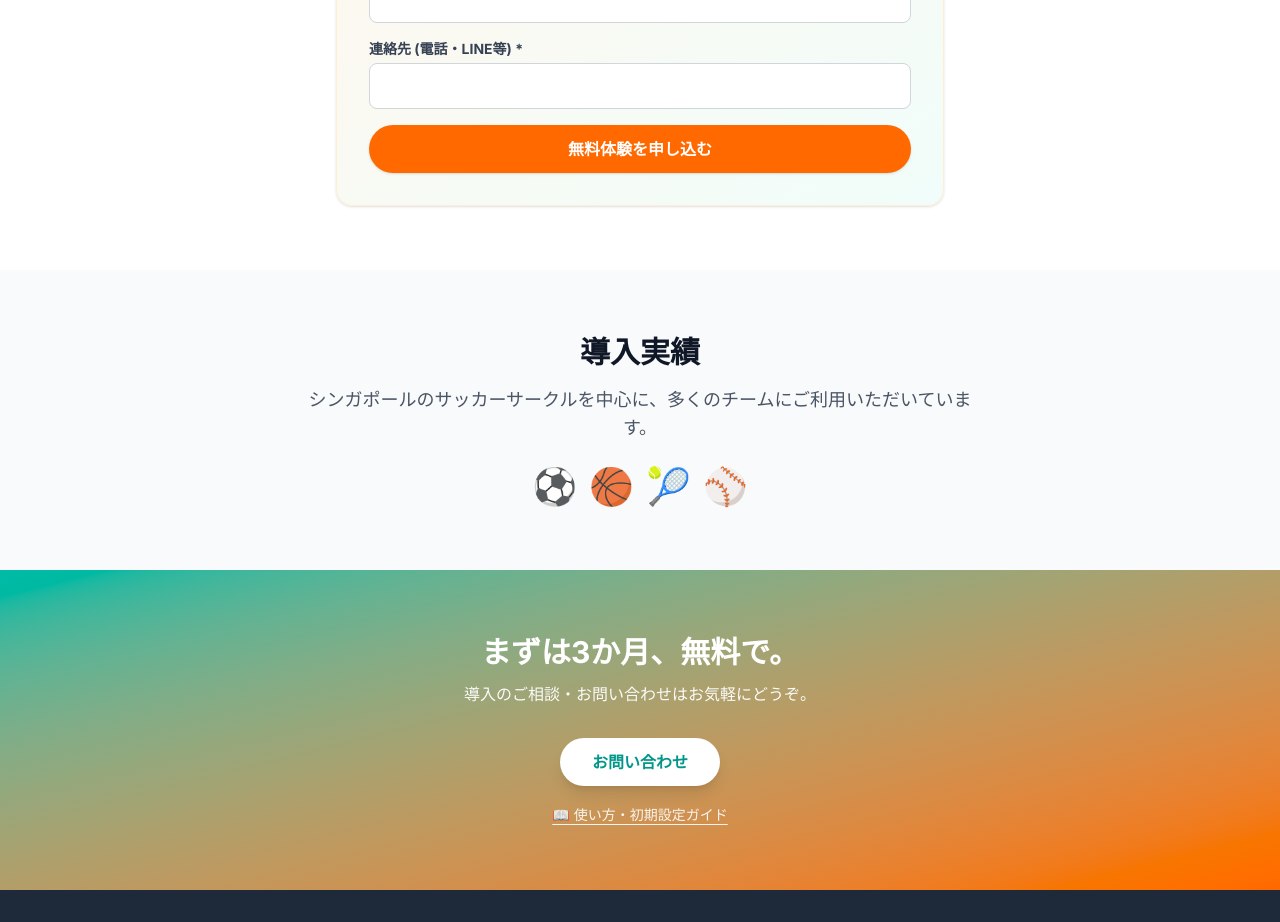
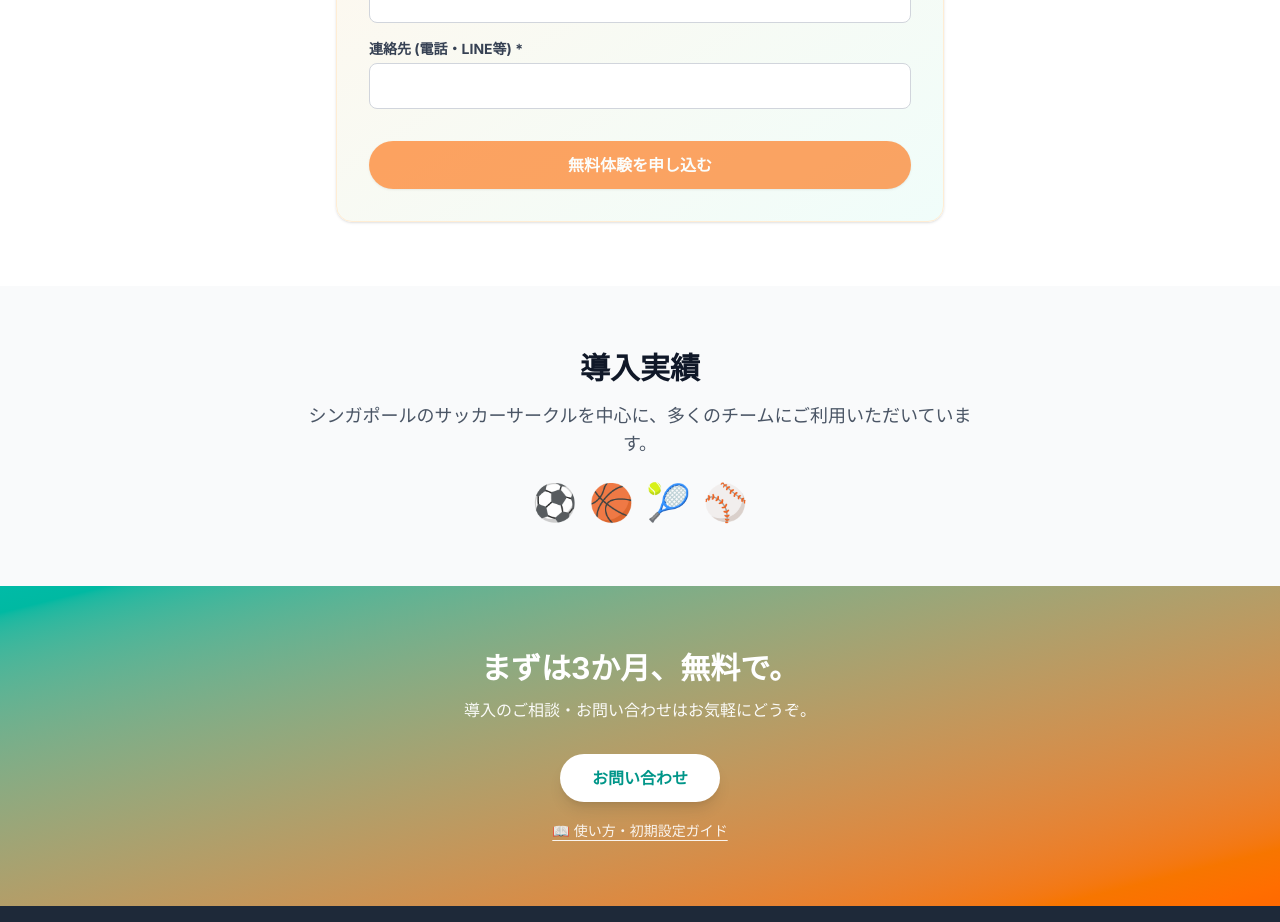
Before and after one commit to JojoYay/jittee, a Next.js app: page /sposched in a window 1280 px wide. Shown: the part 4760-5682 px from the top of the page. Built offline with nearby package versions, Linux system fonts and the light colour scheme; no server answers.

Commit message:
Turnstileのサイトキーを設定 (無料体験フォームの人間判定を有効化)
Co-Authored-By: Claude Fable 5 <noreply@anthropic.com>

```diff
--- a/app/sposched/page.tsx
+++ b/app/sposched/page.tsx
@@ -13,7 +13,7 @@ import { useLanguage } from '../contexts/LanguageContext'
 
 // Cloudflare Turnstile (無料の人間判定)。サイトキーは公開情報。
 // 空文字の間はウィジェットを出さず、サーバー側の検証もスキップされる (段階導入)
-const TURNSTILE_SITE_KEY = ''
+const TURNSTILE_SITE_KEY = '0x4AAAAAAD8rM9xgBtGkDMYZ'
 
 declare global {
   interface Window {
```
